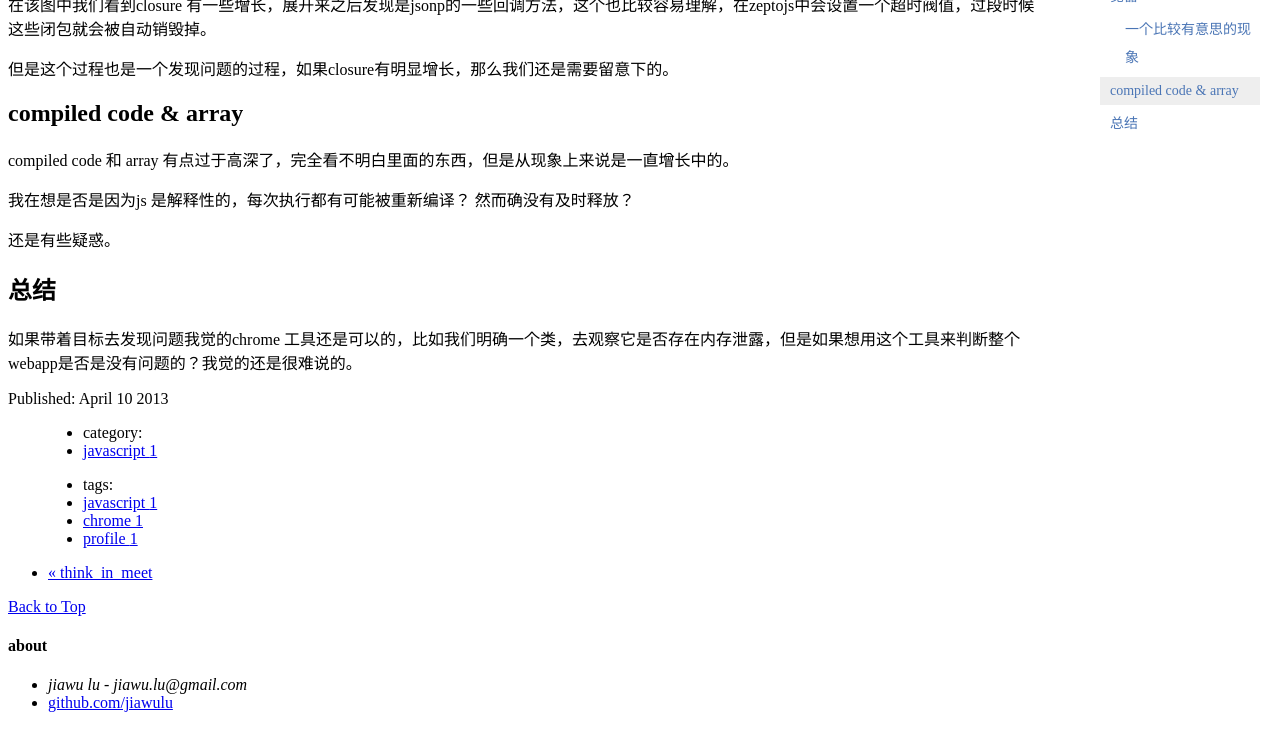
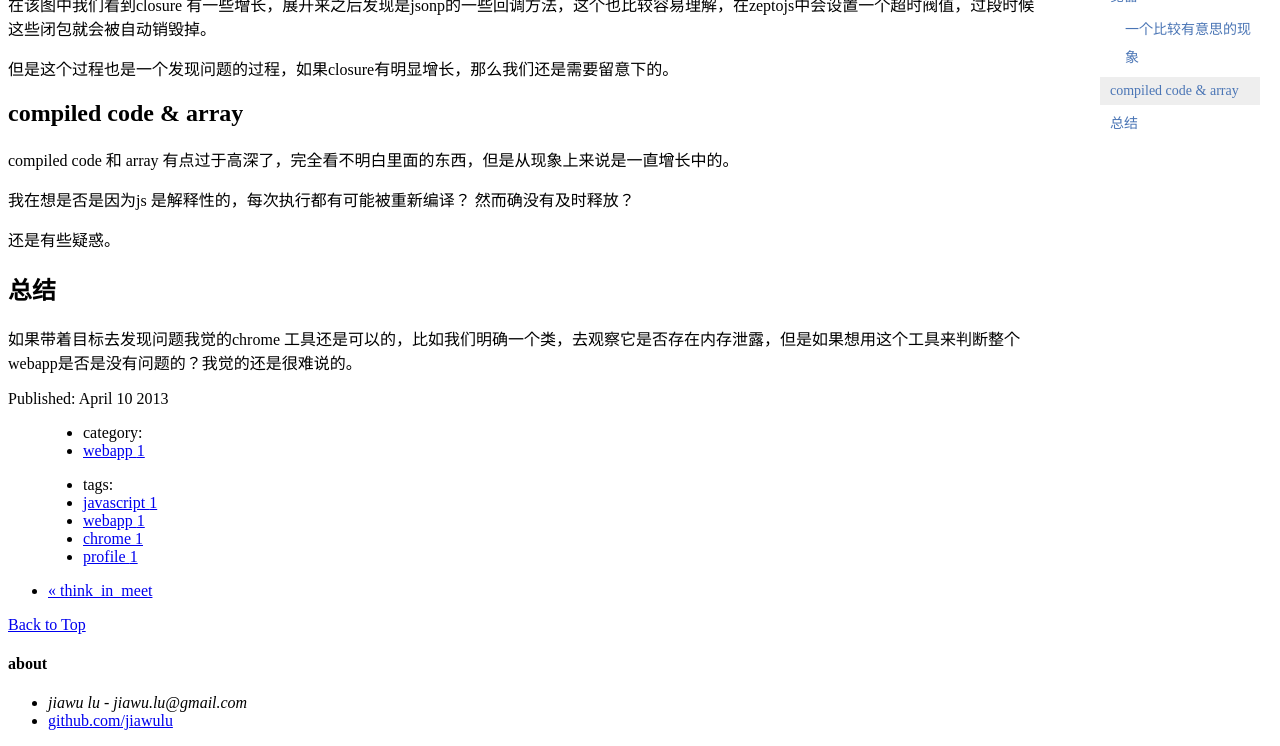
Before and after one commit to jiawulu/jiawulu.github.com, a Jekyll site: the page built from _posts/2013-04-10-chrome_profiles.md, in a window 1280 px wide and 900 px high, scrolled down 1844 px, cut to the strip 154-900 px from the top of the window. Built offline with Jekyll 4.4.1, drawn with Linux system fonts in a browser that asks for light colours.

Commit message:
update it

```diff
--- a/_posts/2013-04-10-chrome_profiles.md
+++ b/_posts/2013-04-10-chrome_profiles.md
@@ -1,9 +1,9 @@
 ---
 layout: post
 title: "chrome_profiles"
-description: "how to profile html5 app"
-category: "javascript"
-tags: ["javascript","chrome","profile"]
+description: ""
+category: "webapp"
+tags: ["javascript","webapp","chrome","profile"]
 ---
 
 {% include JB/setup %}
```
